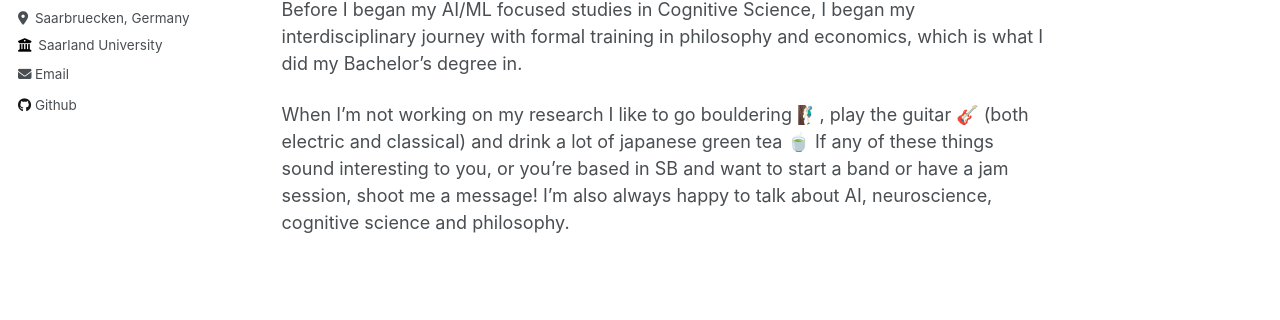
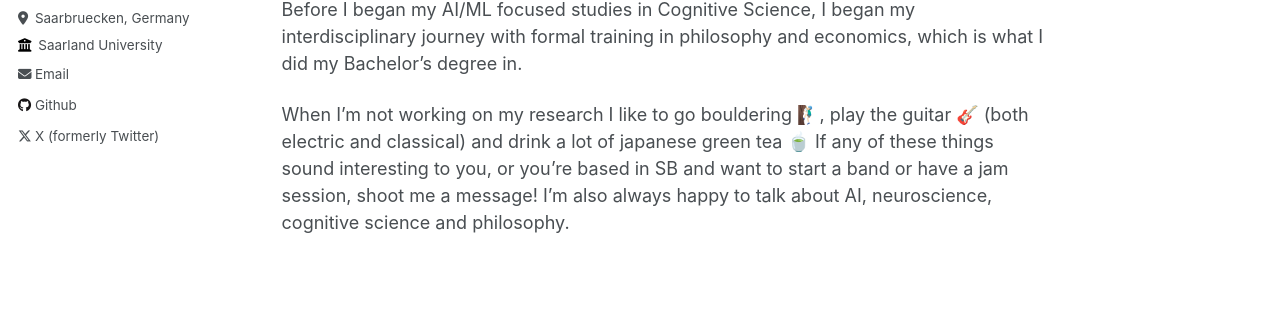
Before and after one commit to mathispink/mathispink.github.io, a Jekyll site: the page built from _pages/about.md, in a window 1280 px wide. Shown: the part 417-737 px from the top of the page. Built offline with Jekyll 4.4.1, drawn with Linux system fonts in a browser that asks for light colours; part of the change alters nothing that is shown.

Commit message:
Update _config.yml

```diff
--- a/_config.yml
+++ b/_config.yml
@@ -64,7 +64,7 @@ author:
   steam            : # Username
   telegram         : # URL
   tumblr           : # Username
-  twitter          : # Username for X / Twitter
+  twitter          : MathisPink # Username for X / Twitter
   vine             : # Username
   weibo            : # Username
   wikipedia        : # Username
```
